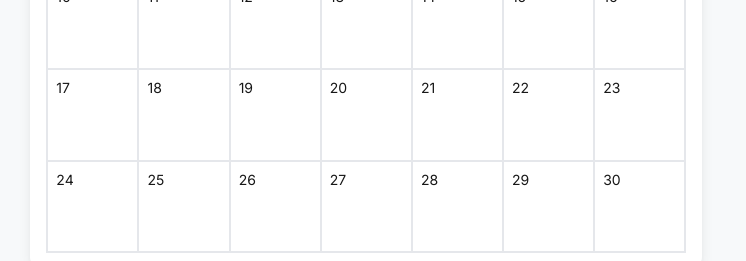
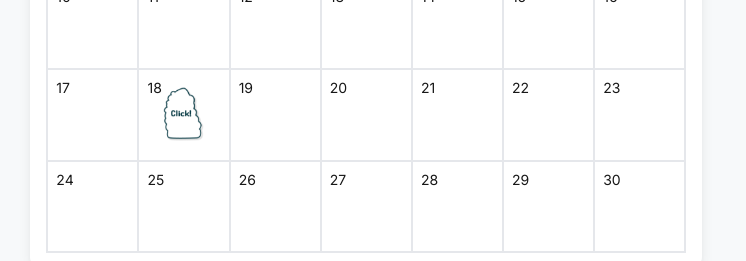
Before and after one commit to tinon1004/LookNLearn, a Next.js app: page /main in a window 1280 px wide. Shown: the part 385-646 px from the top of the page, without its empty margins (259-1005 px from the left). Built offline with nearby package versions, Linux system fonts and the light colour scheme; no server answers; the database is empty; sample sign-in values are in the browser's storage.

Commit message:
Refactor: fix issue where empty sticker is not visible

```diff
--- a/src/app/main/Calendar.tsx
+++ b/src/app/main/Calendar.tsx
@@ -56,6 +56,12 @@ const Calendar: React.FC<CalendarProps> = ({ onDayClick }) => {
 
   const getStickerPath = (day: number) => {
     const attendance = monthlyAttendance[day];
+    const isCurrentDay = isToday(day);
+
+    if (isCurrentDay && !attendance) {
+      return '/img/stickers/empty-sticker1.png';
+    }
+
     if (!attendance) return null;
 
     return attendance.isComplete
```
